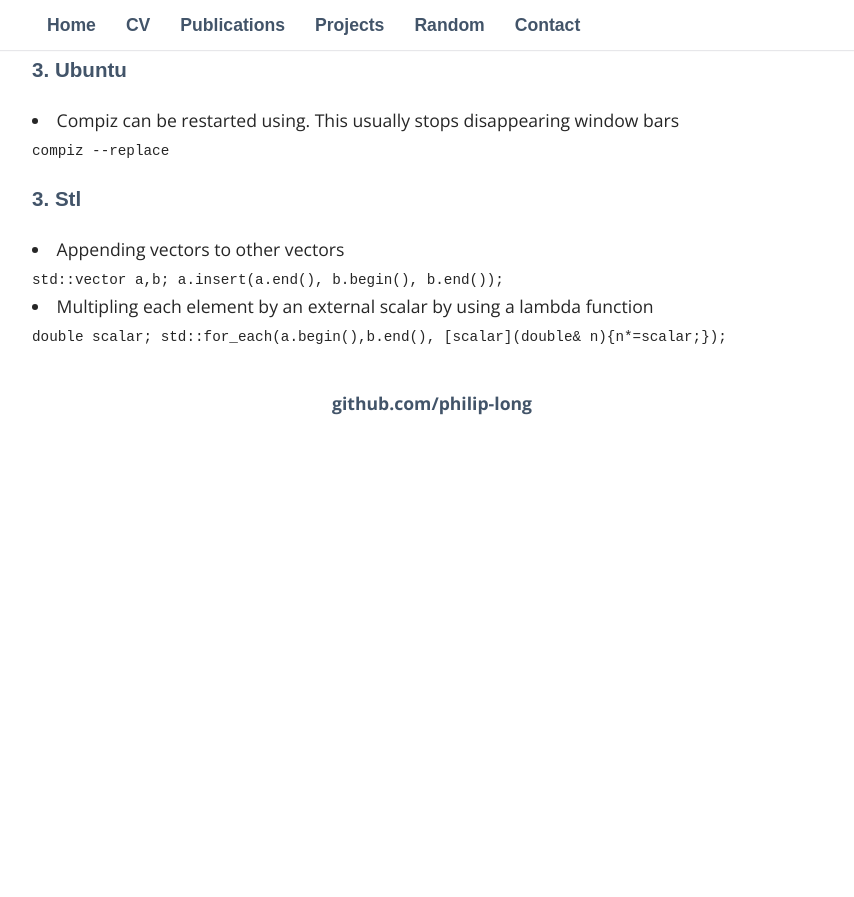
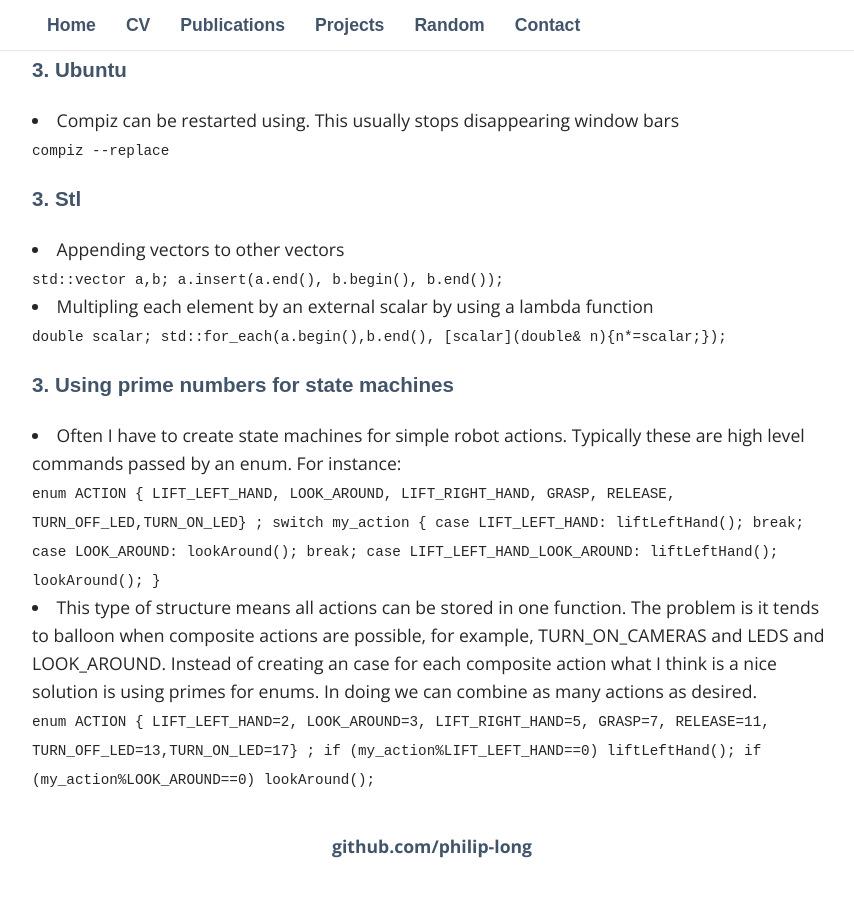
Before and after one commit to philip-long/philip-long.github.io, a Jekyll site: the page built from random/tips.html, in a window 1280 px wide and 900 px high, scrolled down 1027 px. Shown: the top 897 px of the window, without its empty margins (208-1062 px from the left). Built offline with Jekyll 4.4.1, drawn with Linux system fonts in a browser that asks for light colours; some web fonts are replaced; before the commit the page ends 1484 px from its top, so only the background shows below that.

Commit message:
Update tips.html

```diff
--- a/random/tips.html
+++ b/random/tips.html
@@ -75,3 +75,38 @@ a.insert(a.end(), b.begin(), b.end());
  std::for_each(a.begin(),b.end(), [scalar](double& n){n*=scalar;});
 
 </code>
+
+<h3> 3. Using prime numbers for state machines</h3>
+
+	<li> Often I have to create state machines for simple robot actions.
+		Typically these are high level commands passed by an enum. For instance: </li>
+
+	<code>
+
+	enum ACTION { LIFT_LEFT_HAND, LOOK_AROUND, LIFT_RIGHT_HAND, GRASP, RELEASE, TURN_OFF_LED,TURN_ON_LED} ;
+	switch my_action
+		{
+		case LIFT_LEFT_HAND:
+		liftLeftHand();
+		break;
+		case LOOK_AROUND:
+		lookAround();
+		break;
+		case LIFT_LEFT_HAND_LOOK_AROUND:
+		liftLeftHand();
+		lookAround();
+		}
+	</code>
+
+	<li> This type of structure means all actions can be stored in one function. The problem is it tends to balloon when composite
+		actions are possible, for example, TURN_ON_CAMERAS and LEDS and LOOK_AROUND. Instead of creating an case for each composite action
+		what I think is a nice solution is using primes for enums. In doing we can combine as many actions as desired. </li>
+		<code>
+
+	enum ACTION { LIFT_LEFT_HAND=2, LOOK_AROUND=3, LIFT_RIGHT_HAND=5, GRASP=7, RELEASE=11, TURN_OFF_LED=13,TURN_ON_LED=17} ;
+	if (my_action%LIFT_LEFT_HAND==0)
+		liftLeftHand();
+	if (my_action%LOOK_AROUND==0)
+		lookAround();
+
+ </code>
```
